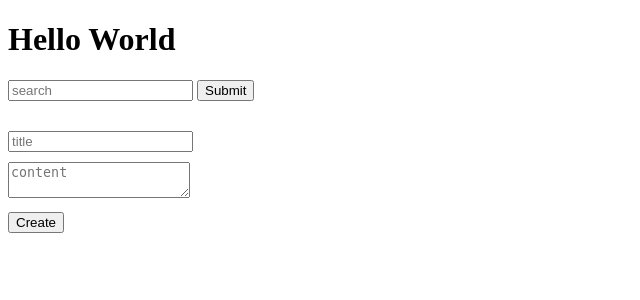
After one commit to winlintun/try-django, a Django app: page /articles/create/ in a window 1280 px wide. The commit adds this page. Shown: the top 300 px of the page, without its empty margins (0-640 px from the left). Run offline with Django 3.2, Linux system fonts and the light colour scheme.

Commit message:
create html form & database add in html from

```diff
--- a/articles/views.py
+++ b/articles/views.py
@@ -21,6 +21,7 @@ def article_search_view(request):
     }
     return render(request, 'articles/search.html', context=context)
 
+
 def article_home_view(request, id=None):
     article_obj = None
     if id is not None:
@@ -29,3 +30,16 @@ def article_home_view(request, id=None):
         "object": article_obj,
     }
     return render(request, 'articles/detail.html', context=context)
+
+
+def article_create_view(request):
+    # print(request.POST)
+
+    context = {}
+    if request.method == "POST":
+        title = request.POST.get('title')  # tuple
+        content = request.POST.get('content')
+        article_object = Article.objects.create(title=title, content=content)
+        context['object'] = article_object
+        context['created'] = True
+    return render(request, 'articles/create.html', context=context)
--- /dev/null
+++ b/templates/articles/create.html
@@ -0,0 +1,23 @@
+{% extends 'base.html' %}
+
+
+{% block content %}
+{% if not created %}
+    <div style="margin-top: 30px;">
+    <form action="." method="POST">
+        {% csrf_token %}
+        <div style="margin-top: 30px;">
+            <input type="text" name="title" placeholder="title">
+        </div>
+        <div style="margin-top: 10px;">
+            <textarea name="content" placeholder="content"></textarea>
+        </div>
+        <button style="margin-top: 10px;" type="submit">Create</button>
+
+    </form>
+    </div>
+{% else %}
+    <p>The article was created.</p>
+    <a href="/articles/{{ object.id }}">{{ object.title }} - {{ object.content }}</a>
+{% endif %}
+{% endblock %}
--- a/templates/base.html
+++ b/templates/base.html
@@ -7,7 +7,7 @@
 <body>
     <h1> Hello World</h1>
     <form action="/articles/" method="GET">
-        <input type="text" name="q">
+        <input type="text" name="q" placeholder="search">
         <input type="submit">
 
     </form>
--- a/trydjango/urls.py
+++ b/trydjango/urls.py
@@ -23,6 +23,7 @@ from articles import views
 urlpatterns = [
     path('', home_view),
     path('articles/', views.article_search_view),
+    path('articles/create/', views.article_create_view),
     path('articles/<int:id>/', views.article_home_view),
     path('admin/', admin.site.urls),
 ]
```
Also changed, not shown: db.sqlite3.
